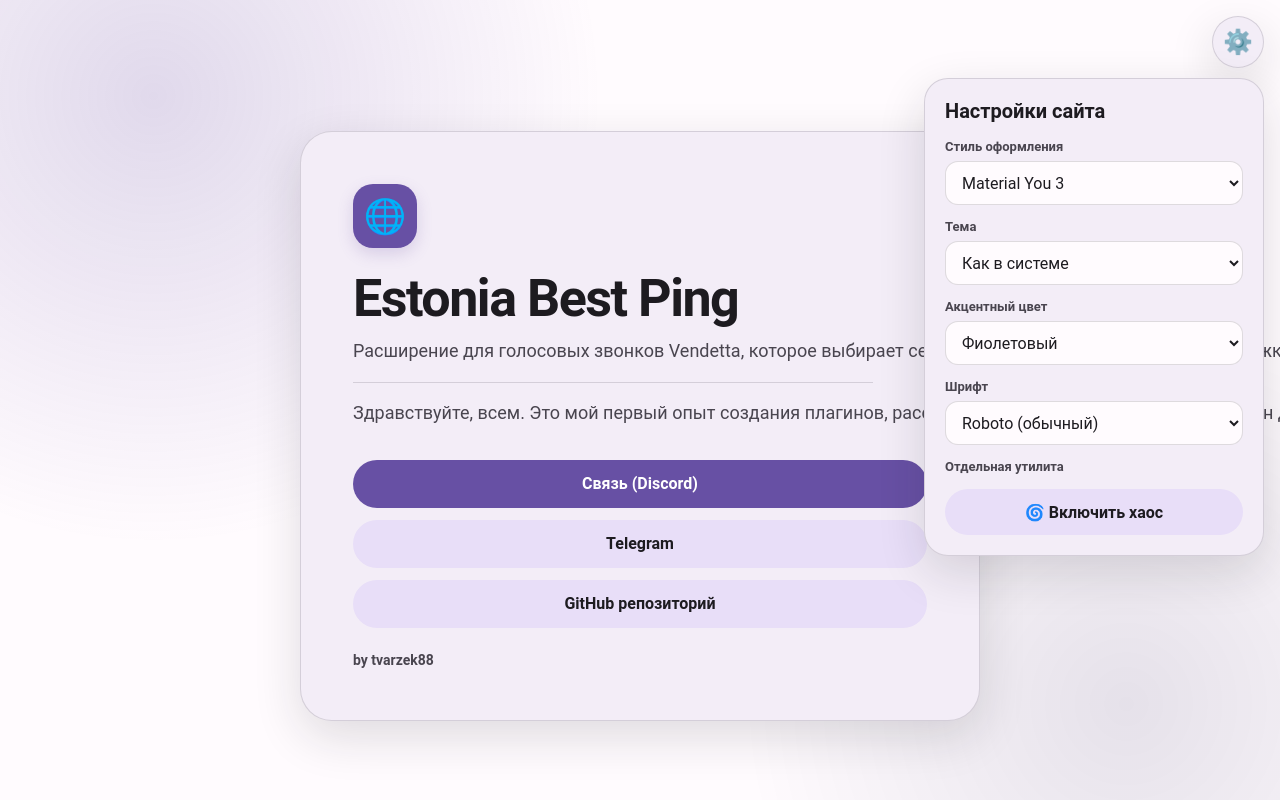
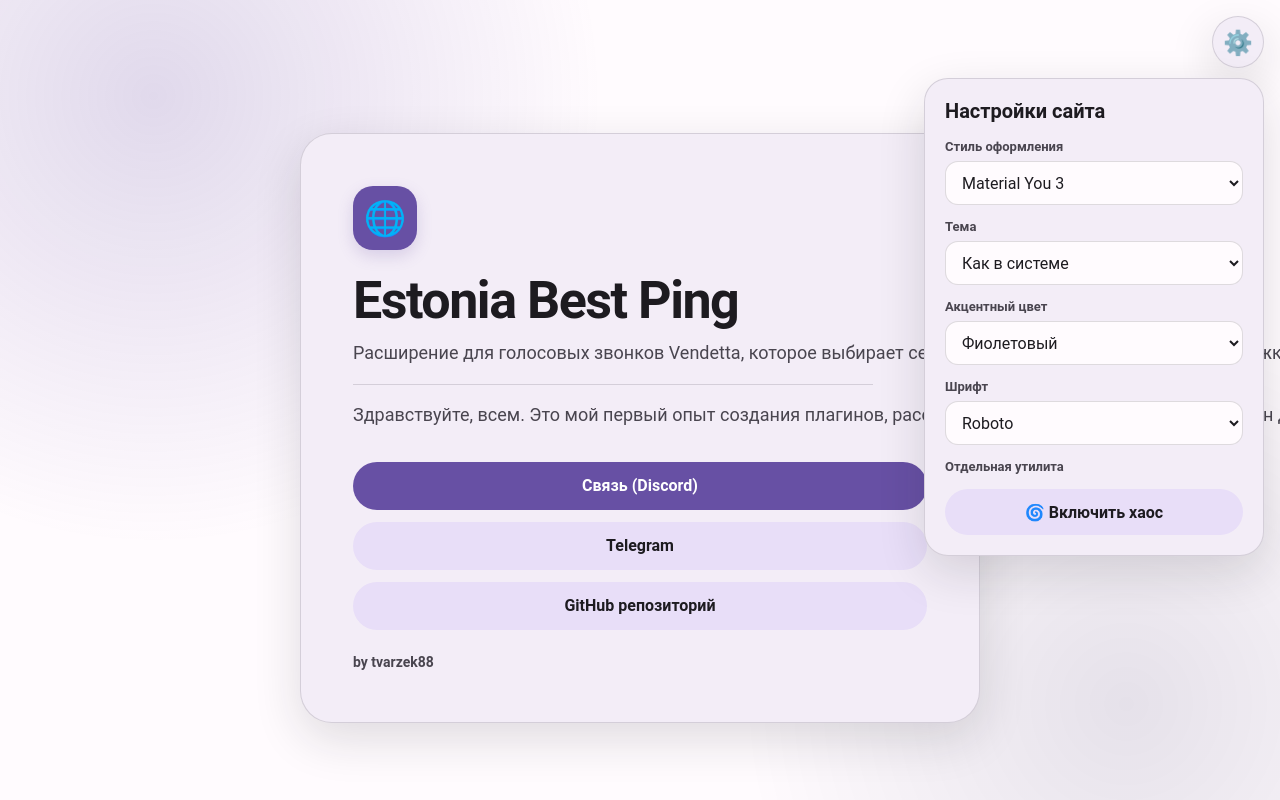
Before and after one commit to floppa078-afk/reger, a plain HTML site: page index.html in a window 1280 px wide. Both pictures are taken after a click on the button "⚙️". Shown: the top 800 px of the page. Drawn offline with Linux system fonts and the light colour scheme.

Commit message:
Improve vertical layout, anchor settings gear, and connect font choices to provided font sources

```diff
--- a/index.html
+++ b/index.html
@@ -6,21 +6,24 @@
   <meta name="theme-color" content="#6750a4">
   <title>Estonia Best Ping</title>
   <style>
+    @font-face { font-family: PriceDown; src: url("https://ffont.ru/upls/fonts/p/pricedow.ttf") format("truetype"); font-display: swap; }
+    @font-face { font-family: Minecraftia; src: url("https://ffont.ru/upls/fonts/m/minecraft.ttf") format("truetype"); font-display: swap; }
+    @font-face { font-family: RibbonHeart; src: url("https://fonts-online.ru/upls/font_files/ribbon-heart.ttf") format("truetype"); font-display: swap; }
     :root { --bg:#fffbfe; --surface:#f3edf7; --surface-2:#e8def8; --primary:#6750a4; --on-primary:#fff; --text:#1d1b20; --muted:#49454f; --border:rgba(73,69,79,.18); --shadow:0 16px 48px rgba(29,27,32,.14); --glow:rgba(103,80,164,.2); }
     * { box-sizing:border-box; }
-    body { margin:0; min-height:100vh; display:grid; place-items:center; padding:84px 20px 32px; overflow-x:hidden; background:radial-gradient(circle at 12% 12%,var(--glow),transparent 28rem),radial-gradient(circle at 88% 88%,rgba(3,0,56,.1),transparent 24rem),var(--bg); color:var(--text); font-family:Roboto,system-ui,-apple-system,"Segoe UI",sans-serif; transition:background .3s ease,color .3s ease; }
+    body { margin:0; min-height:100vh; display:flex; flex-direction:column; align-items:center; justify-content:center; gap:20px; padding:88px 20px 32px; overflow-x:hidden; background:radial-gradient(circle at 12% 12%,var(--glow),transparent 28rem),radial-gradient(circle at 88% 88%,rgba(3,0,56,.1),transparent 24rem),var(--bg); color:var(--text); font-family:Roboto,system-ui,-apple-system,"Segoe UI",sans-serif; transition:background .3s ease,color .3s ease; }
     body[data-mode="dark"] { --bg:#121116; --surface:#242129; --surface-2:#393342; --text:#f0edf4; --muted:#cac4d0; --border:rgba(230,225,229,.16); --shadow:0 18px 54px rgba(0,0,0,.35); }
     @media (prefers-color-scheme:dark) { body[data-mode="system"] { --bg:#121116; --surface:#242129; --surface-2:#393342; --text:#f0edf4; --muted:#cac4d0; --border:rgba(230,225,229,.16); --shadow:0 18px 54px rgba(0,0,0,.35); } }
     body[data-accent="blue"] { --primary:#0061a4; --on-primary:#fff; --glow:rgba(0,97,164,.2); }
     body[data-accent="green"] { --primary:#386a20; --on-primary:#fff; --glow:rgba(56,106,32,.2); }
     body[data-accent="pink"] { --primary:#984061; --on-primary:#fff; --glow:rgba(152,64,97,.2); }
     body[data-accent="orange"] { --primary:#8b5000; --on-primary:#fff; --glow:rgba(139,80,0,.2); }
-    body[data-font="gta"] { font-family:Pricedown,"Arial Black",Impact,sans-serif; }
+    body[data-font="gta"] { font-family:PriceDown,"Arial Black",Impact,sans-serif; }
     body[data-font="coloros"] { font-family:"OPPO Sans","ColorOS Sans",Roboto,Arial,sans-serif; }
     body[data-font="minecraft"] { font-family:Minecraftia,"Minecraft",monospace; }
-    body[data-font="hearts"] { font-family:"Heart Font","Comic Sans MS",cursive; }
-    .settings-wrap { position:fixed; z-index:10; top:16px; right:16px; }
-    .gear { width:52px; height:52px; display:grid; place-items:center; border:1px solid var(--border); border-radius:50%; background:var(--surface); color:var(--text); box-shadow:var(--shadow); font-size:24px; cursor:pointer; }
+    body[data-font="hearts"] { font-family:RibbonHeart,"Comic Sans MS",cursive; }
+    .settings-wrap { position:fixed; z-index:20; top:16px; right:16px; width:52px; height:52px; }
+    .gear { position:absolute; inset:0; width:52px; height:52px; display:grid; place-items:center; padding:0; border:1px solid var(--border); border-radius:50%; background:var(--surface); color:var(--text); box-shadow:var(--shadow); font:24px/1 system-ui,sans-serif; cursor:pointer; transition:transform .25s ease; }
     .gear:hover { transform:rotate(35deg); }
     button:focus-visible,select:focus-visible { outline:3px solid var(--primary); outline-offset:3px; }
     .settings { position:absolute; top:62px; right:0; width:min(340px,calc(100vw - 32px)); max-height:calc(100vh - 90px); overflow:auto; padding:20px; border:1px solid var(--border); border-radius:24px; background:var(--surface); box-shadow:var(--shadow); color:var(--text); }
@@ -56,7 +59,7 @@
     body.chaos-mode .card,body.chaos-mode .button,body.chaos-mode .icon { animation:chaos-float 1.8s ease-in-out infinite; }
     body.chaos-mode .chaos-char { display:inline-block; animation:chaos-letter 1.7s ease-in-out infinite; animation-delay:var(--delay); }
     @media (prefers-reduced-motion:reduce) { *,*::before,*::after { animation-duration:.01ms!important; animation-iteration-count:1!important; scroll-behavior:auto!important; } }
-    @media (max-width:480px) { .settings-wrap { top:12px; right:12px; } body { padding:76px 16px 24px; } }
+    @media (max-width:480px) { .settings-wrap { top:max(12px,env(safe-area-inset-top)); right:max(12px,env(safe-area-inset-right)); } body { padding:76px 16px 24px; } }
   </style>
 </head>
 <body data-style="material" data-mode="system" data-accent="purple" data-font="roboto">
@@ -67,7 +70,7 @@
       <div class="setting"><label for="style-select">Стиль оформления</label><select id="style-select"><option value="material">Material You 3</option><option value="glass">Liquid Glass</option><option value="nothing">Nothing OS</option></select></div>
       <div class="setting"><label for="mode-select">Тема</label><select id="mode-select"><option value="system">Как в системе</option><option value="light">Светлая</option><option value="dark">Тёмная</option></select></div>
       <div class="setting"><label for="accent-select">Акцентный цвет</label><select id="accent-select"><option value="purple">Фиолетовый</option><option value="blue">Синий</option><option value="green">Зелёный</option><option value="pink">Розовый</option><option value="orange">Оранжевый</option></select></div>
-      <div class="setting"><label for="font-select">Шрифт</label><select id="font-select"><option value="roboto">Roboto (обычный)</option><option value="gta">GTA: San Andreas (Pricedown)</option><option value="coloros">ColorOS / OPPO Sans</option><option value="minecraft">Minecraft</option><option value="hearts">Шрифт с сердечками</option></select></div>
+      <div class="setting"><label for="font-select">Шрифт</label><select id="font-select"><option value="roboto">Roboto</option><option value="gta">GTA: San Andreas</option><option value="coloros">ColorOS / OPPO Sans</option><option value="minecraft">Minecraft</option><option value="hearts">С сердечками (Ribbon Heart)</option></select></div>
       <div class="setting"><label>Отдельная утилита</label><button class="chaos-control" id="chaos-toggle" type="button" aria-pressed="false">🌀 Включить хаос</button></div>
     </section>
   </div>
@@ -88,31 +91,23 @@
     const toggle = document.getElementById('settings-toggle');
     const panel = document.getElementById('settings-panel');
     const chaosToggle = document.getElementById('chaos-toggle');
-    const controls = {
-      style:document.getElementById('style-select'),
-      mode:document.getElementById('mode-select'),
-      accent:document.getElementById('accent-select'),
-      font:document.getElementById('font-select')
-    };
+    const controls = { style:document.getElementById('style-select'), mode:document.getElementById('mode-select'), accent:document.getElementById('accent-select'), font:document.getElementById('font-select') };
     const defaults = { style:'material', mode:'system', accent:'purple', font:'roboto' };
     let saved = {};
     try { saved = JSON.parse(localStorage.getItem('estonia-ping-settings') || '{}'); } catch (_) {}
     for (const [key,control] of Object.entries(controls)) {
       const value = saved[key];
       control.value = [...control.options].some(option => option.value === value) ? value : defaults[key];
-      if (key !== 'font') body.dataset[key] = control.value;
-      else body.dataset.font = control.value;
+      body.dataset[key] = control.value;
       control.addEventListener('change',() => {
-        if (key === 'font') body.dataset.font = control.value;
-        else body.dataset[key] = control.value;
+        body.dataset[key] = control.value;
         try { localStorage.setItem('estonia-ping-settings',JSON.stringify(Object.fromEntries(Object.entries(controls).map(([name,item]) => [name,item.value])))); } catch (_) {}
       });
     }
     toggle.addEventListener('click',() => { const opening = panel.hidden; panel.hidden = !opening; toggle.setAttribute('aria-expanded',String(opening)); });
     document.addEventListener('click',event => { if (!panel.hidden && !panel.contains(event.target) && !toggle.contains(event.target)) { panel.hidden = true; toggle.setAttribute('aria-expanded','false'); } });
     document.addEventListener('keydown',event => { if (event.key === 'Escape' && !panel.hidden) { panel.hidden = true; toggle.setAttribute('aria-expanded','false'); toggle.focus(); } });
-    const chaosText = [...document.querySelectorAll('h1, main p')];
-    for (const element of chaosText) {
+    for (const element of document.querySelectorAll('h1, main p')) {
       const original = element.textContent;
       element.setAttribute('aria-label',original);
       element.textContent = '';
```
